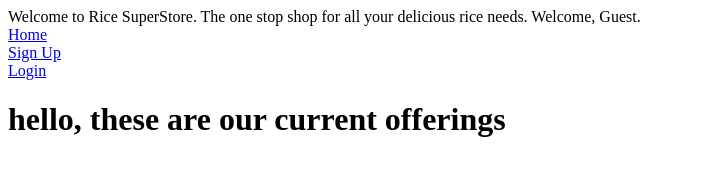
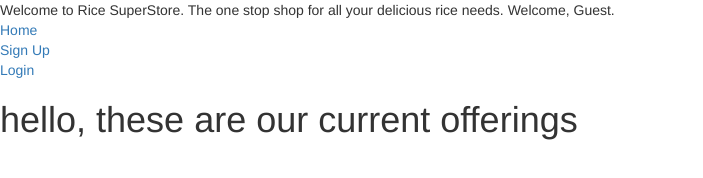
Before and after one commit to mwdowns/ecommerce, a plain HTML site: page static/index.html in a window 1280 px wide. Shown: the whole page, without its empty margins (0-703 px from the left). Drawn offline with nearby package versions, Linux system fonts and the light colour scheme; some packages are replaced by stand-ins of ours; no server answers.

Commit message:
adds stuff

```diff
--- a/static/index.html
+++ b/static/index.html
@@ -8,6 +8,7 @@
         <script src="http://ajax.googleapis.com/ajax/libs/angularjs/1.5.8/angular-cookies.js"></script>
         <script src="superstore.js"></script>
         <script src="https://checkout.stripe.com/checkout.js"></script>
+        <link rel="stylesheet" href="https://maxcdn.bootstrapcdn.com/bootstrap/3.3.7/css/bootstrap.min.css" integrity="sha384-BVYiiSIFeK1dGmJRAkycuHAHRg32OmUcww7on3RYdg4Va+PmSTsz/K68vbdEjh4u" crossorigin="anonymous">
         <link rel="stylesheet" href="style.css">
     </head>
     <body ng-app="store">
--- a/static/superstore.js
+++ b/static/superstore.js
@@ -51,6 +51,7 @@ app.config(function($stateProvider, $urlRouterProvider) {
 // This is my API. It has all the various services I can use throughout my app. I use the shorthand notation for the services if they are post or get without parameters. If it is a get method that has parameters, I used the long form. I also take care of setting rootScope variables for handling the authorization tokens needed for cookies.
 app.factory('riceService', function($http, $cookies, $rootScope, $state) {
   var service = {};
+  // These are the checks for tokens and such in order to handle authentication of the user. The loggedIn variable in the first if statement will affect what the user can see and do on the site. Once cookies are detected, rootScope varables are set for the user_name, and auth_token.
   if (!$cookies.getObject('cookie_data')) {
     $rootScope.user_name = 'Guest';
     $rootScope.loggedIn = false;
@@ -61,7 +62,7 @@ app.factory('riceService', function($http, $cookies, $rootScope, $state) {
     $rootScope.auth_token = cookie.token;
     $rootScope.loggedIn = true;
   }
-
+  // Single logout handler that reinitiallizes the rootScope variables.
   $rootScope.logout = function() {
     $cookies.remove('cookie_data');
     $rootScope.user_name = 'Guest';
```
